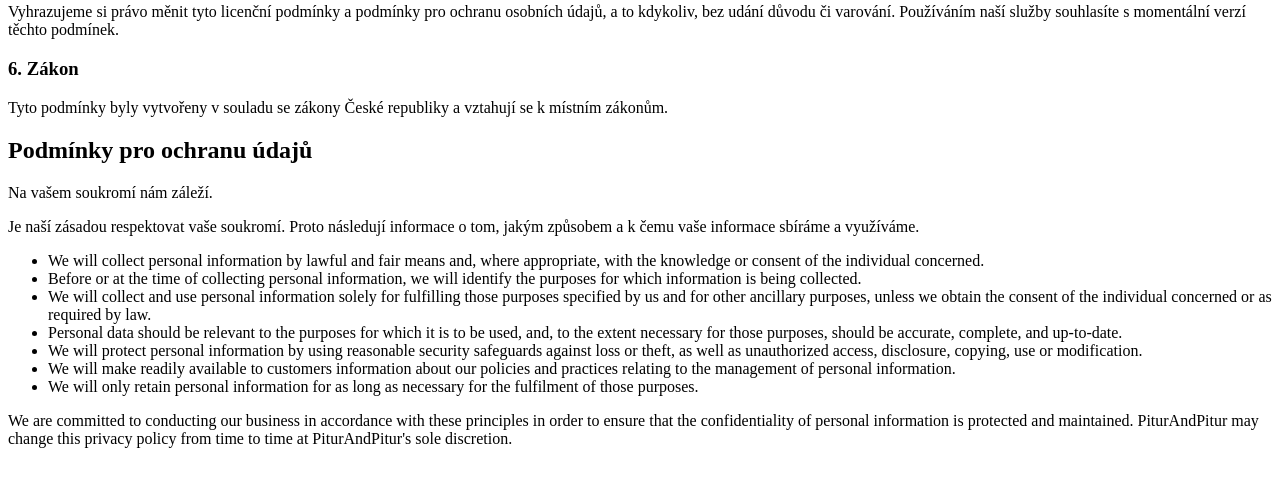
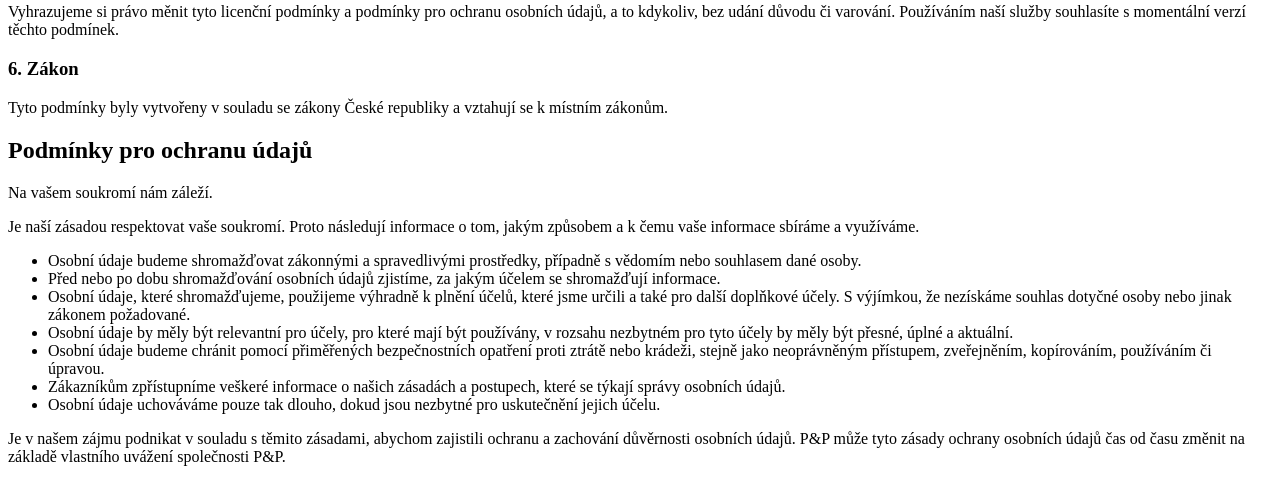
Before and after one commit to petrspelos/fpf-rpg, a PHP site: page /tos in a window 1280 px wide. Shown: the part 612-1094 px from the top of the page. Before the commit the page ends 1060 px from the top, so only its background shows below. Run offline with PHP 8.4, Linux system fonts and the light colour scheme.

Commit message:
translated terms of service

```diff
--- a/views/TosView.php
+++ b/views/TosView.php
@@ -54,15 +54,15 @@
 
   <!-- PETI, VŠECHNO AŽ DOLŮ MŮŽEŠ PŘELOŽIT. DÍKY, GG -->
   <ul>
-    <li>We will collect personal information by lawful and fair means and, where appropriate, with the knowledge or consent of the individual concerned.</li>
-    <li>Before or at the time of collecting personal information, we will identify the purposes for which information is being collected.</li>
-    <li>We will collect and use personal information solely for fulfilling those purposes specified by us and for other ancillary purposes, unless we obtain the consent of the individual concerned or as required by law.</li>
-    <li>Personal data should be relevant to the purposes for which it is to be used, and, to the extent necessary for those purposes, should be accurate, complete, and up-to-date.</li>
-    <li>We will protect personal information by using reasonable security safeguards against loss or theft, as well as unauthorized access, disclosure, copying, use or modification.</li>
-    <li>We will make readily available to customers information about our policies and practices relating to the management of personal information.</li>
-    <li>We will only retain personal information for as long as necessary for the fulfilment of those purposes.</li>
+    <li>Osobní údaje budeme shromažďovat zákonnými a spravedlivými prostředky, případně s vědomím nebo souhlasem dané osoby.</li>
+    <li>Před nebo po dobu shromažďování osobních údajů zjistíme, za jakým účelem se shromažďují informace.</li>
+    <li>Osobní údaje, které shromažďujeme, použijeme výhradně k plnění účelů, které jsme určili a také pro další doplňkové účely. S výjímkou, že nezískáme souhlas dotyčné osoby nebo jinak zákonem požadované.</li>
+    <li>Osobní údaje by měly být relevantní pro účely, pro které mají být používány, v rozsahu nezbytném pro tyto účely by měly být přesné, úplné a aktuální.</li>
+    <li>Osobní údaje budeme chránit pomocí přiměřených bezpečnostních opatření proti ztrátě nebo krádeži, stejně jako neoprávněným přístupem, zveřejněním, kopírováním, používáním či úpravou.</li>
+    <li>Zákazníkům zpřístupníme veškeré informace o našich zásadách a postupech, které se týkají správy osobních údajů.</li>
+    <li>Osobní údaje uchováváme pouze tak dlouho, dokud jsou nezbytné pro uskutečnění jejich účelu.</li>
   </ul>
 
-  <p>We are committed to conducting our business in accordance with these principles in order to ensure that the confidentiality of personal information is protected and maintained. PiturAndPitur may change this privacy policy from time to time at PiturAndPitur's sole discretion.</p>
+  <p>Je v našem zájmu podnikat v souladu s těmito zásadami, abychom zajistili ochranu a zachování důvěrnosti osobních údajů. P&P může tyto zásady ochrany osobních údajů čas od času změnit na základě vlastního uvážení společnosti P&P.</p>
   </body>
   </html>
```
